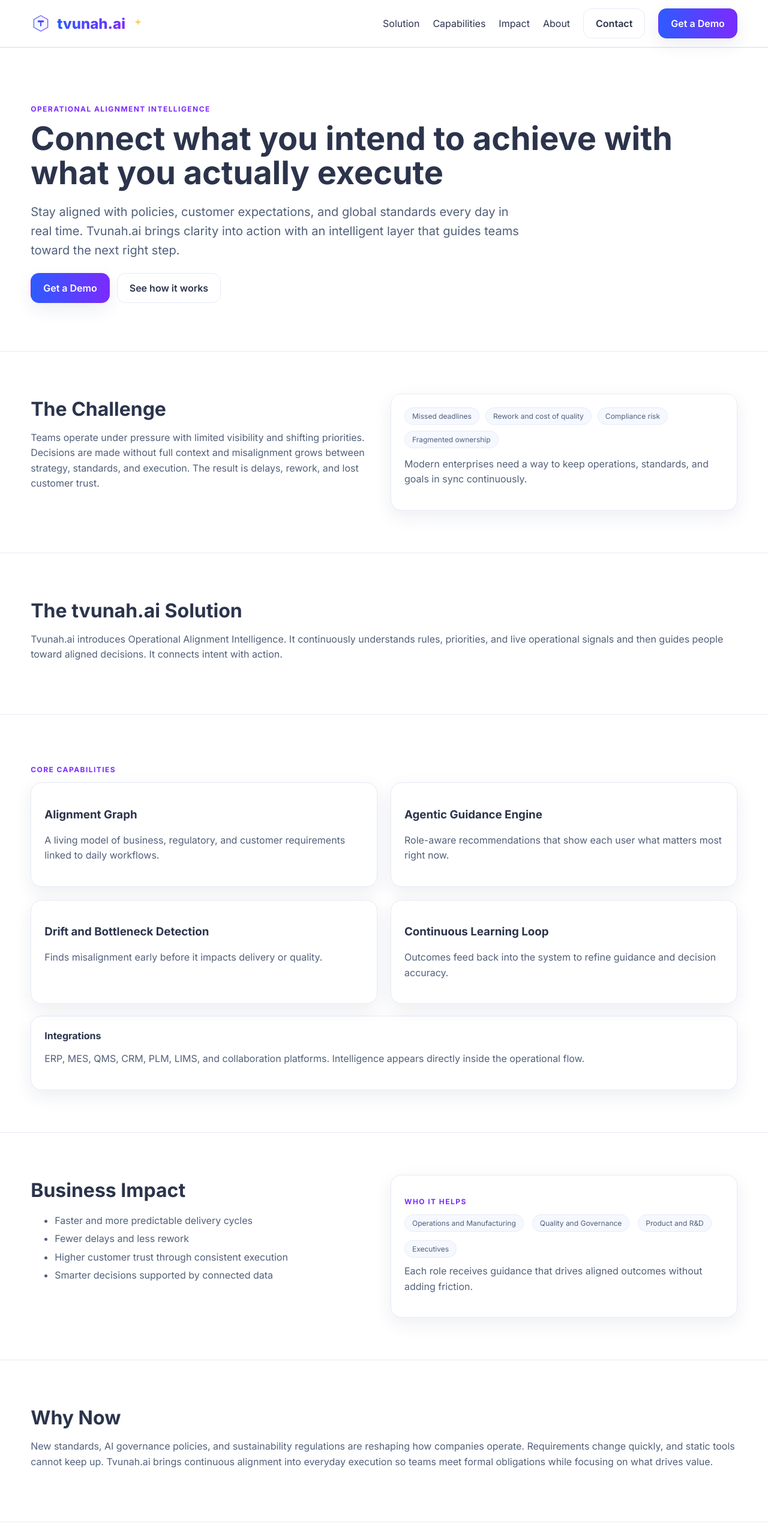
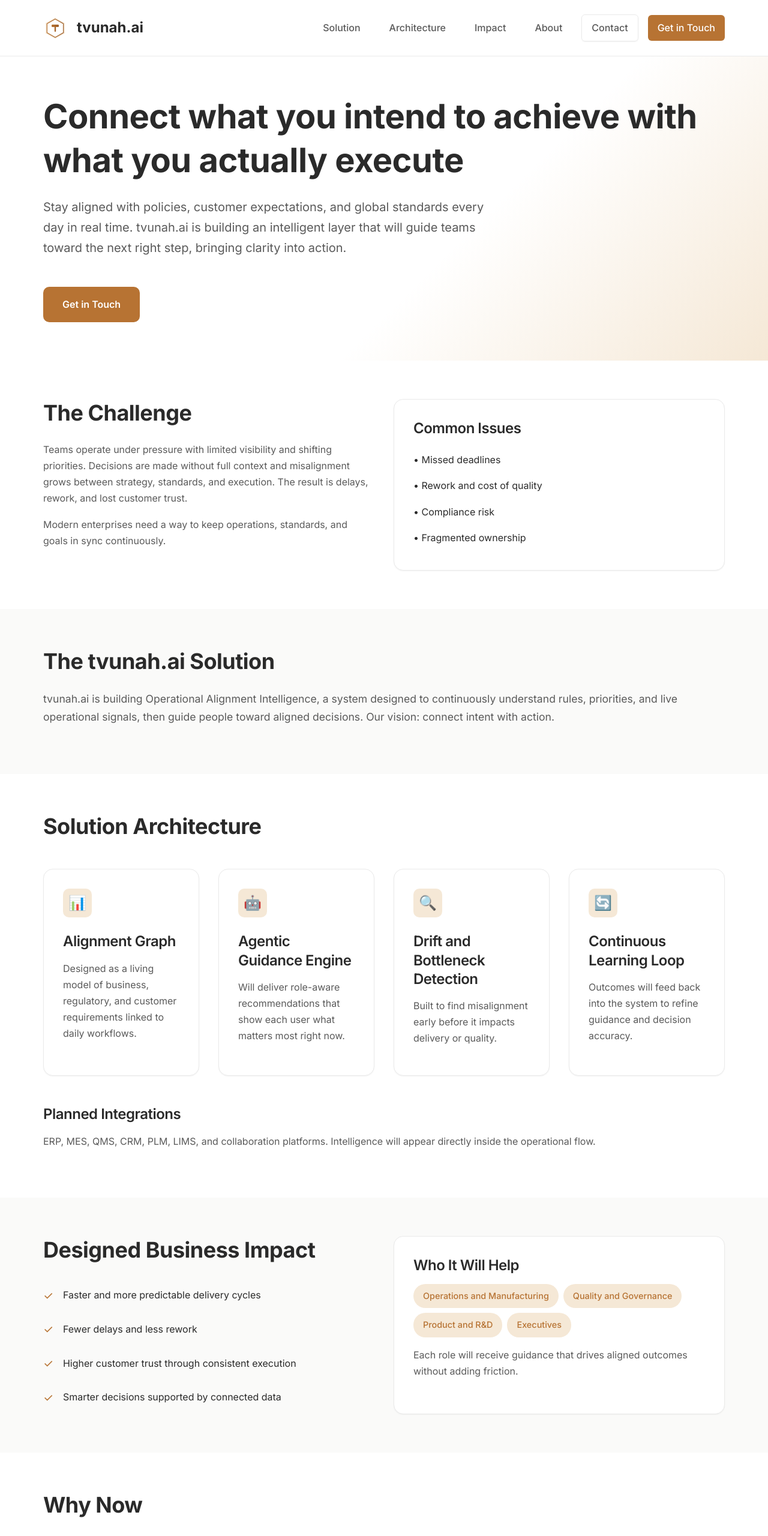
Before and after one commit to bgbg/tvunah.ai, a plain HTML site: page index.html in a window 1280 px wide. Shown: the top 2560 px of the page at 60% size. Drawn offline with Linux system fonts and the light colour scheme.

Commit message:
refactor: consolidate files to index.html and styles.css
- Remove old index.html
- Rename indexv2.html to index.html
- Rename stylesv2.css to styles.css
- Update CSS reference in HTML

```diff
--- a/index.html
+++ b/index.html
@@ -3,236 +3,259 @@
 <head>
   <meta charset="utf-8" />
   <meta name="viewport" content="width=device-width, initial-scale=1" />
-  <title>Tvunah.ai — Clarity in Action</title>
+  <title>tvunah.ai — Clarity in Action</title>
   <link rel="icon" type="image/svg+xml" href="figures/favicon.svg">
-  <link href="https://fonts.googleapis.com/css2?family=Inter:wght@300;400;500;600;700;800&display=swap" rel="stylesheet">
-  <style>
-    :root{
-      /* Brand Palette */
-      --brand-primary-1:#2E5BFF; /* left gradient */
-      --brand-primary-2:#7B2BFF; /* right gradient */
-      --brand-accent:#F9A909;   /* AI accent spark */
-      --ink:#2C344C;            /* text */
-      --ink-2:#51607a;          /* secondary text */
-      --bg:#ffffff;             /* page */
-      --surface:#f6f8ff;        /* soft blocks */
-      --border:#e7ebf7;
-      --ok:#1fb96f; --warn:#efaa00; --err:#e45061;
-      --radius:18px;
-      --shadow:0 10px 30px rgba(25,40,90,.08);
-    }
-    *{box-sizing:border-box}
-    html,body{margin:0;padding:0;background:var(--bg);color:var(--ink);font-family:'Inter',system-ui,-apple-system,Segoe UI,Roboto,Ubuntu,Cantarell,'Helvetica Neue',Arial,'Noto Sans',sans-serif}
-    a{color:inherit;text-decoration:none}
-    img{max-width:100%;display:block}
-    .container{width:min(1200px,92vw);margin-inline:auto}
-    .row{display:flex;gap:28px;flex-wrap:wrap}
-    .btn{padding:14px 20px;border-radius:14px;font-weight:600;border:1px solid transparent;display:inline-flex;align-items:center;gap:10px;transition:.2s}
-    .btn.primary{background:linear-gradient(90deg,var(--brand-primary-1),var(--brand-primary-2));color:white;box-shadow:var(--shadow)}
-    .btn.primary:hover{transform:translateY(-1px)}
-    .btn.ghost{border-color:var(--border);background:#fff;color:var(--ink)}
-    /* Header */
-    header{position:sticky;top:0;background:rgba(255,255,255,.85);backdrop-filter:saturate(180%) blur(12px);border-bottom:1px solid var(--border);z-index:10}
-    .nav{display:flex;align-items:center;justify-content:space-between;padding:14px 0}
-    .nav-links{display:flex;gap:22px;align-items:center}
-    .logo{display:flex;align-items:center;gap:10px;font-weight:800;font-size:24px}
-    .brand-text{background:linear-gradient(90deg,var(--brand-primary-1),var(--brand-primary-2));-webkit-background-clip:text;background-clip:text;color:transparent}
-    /* Hero */
-    .hero{padding:80px 0}
-    .hero h1{font-size:54px;line-height:1.05;margin:10px 0 14px}
-    .hero p.lead{font-size:20px;color:var(--ink-2);max-width:820px}
-    .cta{display:flex;gap:12px;margin-top:22px;flex-wrap:wrap}
-    /* Section */
-    section{padding:70px 0;border-top:1px solid var(--border)}
-    .kicker{letter-spacing:.12em;text-transform:uppercase;font-weight:700;color:var(--brand-primary-2);font-size:12px}
-    h2{font-size:32px;margin:6px 0 16px}
-    p{line-height:1.6}
-    .muted{color:var(--ink-2)}
-    /* Cards */
-    .grid{display:grid;grid-template-columns:repeat(12,1fr);gap:22px}
-    .col-4{grid-column:span 4}
-    .col-6{grid-column:span 6}
-    .col-12{grid-column:span 12}
-    .card{background:#fff;border:1px solid var(--border);border-radius:var(--radius);padding:22px;box-shadow:var(--shadow)}
-    .pill{display:inline-flex;align-items:center;gap:8px;padding:6px 12px;border-radius:999px;border:1px solid var(--border);background:var(--surface);font-size:12px;color:var(--ink-2)}
-    /* Footer */
-    footer{padding:60px 0;border-top:1px solid var(--border);color:var(--ink-2)}
-    /* Responsive */
-    @media (max-width:900px){
-      .grid{grid-template-columns:repeat(6,1fr)}
-      .col-4{grid-column:span 6}
-      .col-6{grid-column:span 6}
-      .hero h1{font-size:40px}
-    }
-  </style>
+  <link href="https://fonts.googleapis.com/css2?family=Inter:wght@300;400;500;600;700;800&display=swap"
+rel="stylesheet">
+  <link rel="stylesheet" href="styles.css">
 </head>
 <body>
-  <header>
-    <div class="container nav">
+  <header class="header">
+    <div class="container">
+      <nav class="nav">
         <div class="logo">
-        <img src="figures/logo.svg" width="34" height="34" alt="Tvunah.ai logo">
-        <span class="brand-text">tvunah.ai</span>
-        <!-- Spark -->
-        <svg width="18" height="18" viewBox="0 0 24 24" aria-hidden="true" style="margin-left:2px">
-          <defs>
-            <radialGradient id="spark" cx="50%" cy="50%" r="60%">
-              <stop offset="0%" stop-color="#FFD777"/>
-              <stop offset="60%" stop-color="var(--brand-accent)"/>
-              <stop offset="100%" stop-color="#E98A00"/>
-            </radialGradient>
-          </defs>
-          <path d="M12 2l1.5 5.2L19 9l-5.5 1.8L12 16l-1.5-5.2L5 9l5.5-1.8L12 2z" fill="url(#spark)"/>
-        </svg>
+          <img src="figures/logo2.svg" alt="tvunah.ai logo">
+          <span>tvunah.ai</span>
         </div>
-      <nav class="nav-links">
-        <a href="#solution">Solution</a>
-        <a href="#capabilities">Capabilities</a>
-        <a href="#impact">Impact</a>
-        <a href="#about">About</a>
-        <a href="#contact" class="btn ghost">Contact</a>
-        <a href="#demo" class="btn primary">Get a Demo</a>
+        <ul class="nav-links">
+          <li><a href="#solution">Solution</a></li>
+          <li><a href="#capabilities">Architecture</a></li>
+          <li><a href="#impact">Impact</a></li>
+          <li><a href="#about">About</a></li>
+          <li><a href="#contact" class="btn btn-secondary">Contact</a></li>
+          <li><a href="mailto:info@tvunah.ai" class="btn btn-primary">Get in Touch</a></li>
+        </ul>
       </nav>
     </div>
   </header>
 
   <main>
-    <!-- Hero -->
+    <!-- Hero Section -->
     <section class="hero">
       <div class="container">
-        <p class="kicker">Operational Alignment Intelligence</p>
         <h1>Connect what you intend to achieve with what you actually execute</h1>
-        <p class="lead">Stay aligned with policies, customer expectations, and global standards every day in real time. Tvunah.ai brings clarity into action with an intelligent layer that guides teams toward the next right step.</p>
-        <div class="cta">
-          <a href="#demo" class="btn primary">Get a Demo</a>
-          <a href="#how" class="btn ghost">See how it works</a>
+        <p class="lead">Stay aligned with policies, customer expectations, and global standards every day in real time.
+tvunah.ai is building an intelligent layer that will guide teams toward the next right step, bringing clarity into action.</p>
+        <div class="hero-actions">
+          <a href="mailto:info@tvunah.ai" class="btn btn-primary">Get in Touch</a>
+
         </div>
       </div>
     </section>
 
-    <!-- Challenge -->
-    <section id="challenge">
-      <div class="container grid">
-        <div class="col-6">
+    <!-- Challenge Section -->
+    <section class="section" id="challenge">
+      <div class="container">
+        <div class="grid grid-2">
+          <div>
             <h2>The Challenge</h2>
-          <p class="muted">Teams operate under pressure with limited visibility and shifting priorities. Decisions are made without full context and misalignment grows between strategy, standards, and execution. The result is delays, rework, and lost customer trust.</p>
+            <p>Teams operate under pressure with limited visibility and shifting priorities. Decisions are made without
+full context and misalignment grows between strategy, standards, and execution. The result is delays, rework, and lost
+customer trust.</p>
+            <p>Modern enterprises need a way to keep operations, standards, and goals in sync continuously.</p>
           </div>
-        <div class="col-6 card">
-          <div class="row" style="gap:10px">
-            <span class="pill">Missed deadlines</span>
-            <span class="pill">Rework and cost of quality</span>
-            <span class="pill">Compliance risk</span>
-            <span class="pill">Fragmented ownership</span>
+          <div class="card">
+            <h3>Common Issues</h3>
+            <ul style="list-style: none; padding: 0;">
+              <li style="padding: 0.5rem 0; border-bottom: 1px solid var(--border-light);">• Missed deadlines</li>
+              <li style="padding: 0.5rem 0; border-bottom: 1px solid var(--border-light);">• Rework and cost of
+quality</li>
+              <li style="padding: 0.5rem 0; border-bottom: 1px solid var(--border-light);">• Compliance risk</li>
+              <li style="padding: 0.5rem 0;">• Fragmented ownership</li>
+            </ul>
           </div>
-          <p style="margin-top:14px" class="muted">Modern enterprises need a way to keep operations, standards, and goals in sync continuously.</p>
         </div>
       </div>
     </section>
 
-    <!-- Solution -->
-    <section id="solution">
+    <!-- Solution Section -->
+    <section class="section section-alt" id="solution">
       <div class="container">
         <h2>The tvunah.ai Solution</h2>
-        <p class="muted">Tvunah.ai introduces Operational Alignment Intelligence. It continuously understands rules, priorities, and live operational signals and then guides people toward aligned decisions. It connects intent with action.</p>
+        <p style="font-size: 1.1rem;">tvunah.ai is building Operational Alignment Intelligence, a
+system designed to continuously understand rules, priorities, and live operational signals, then guide people toward
+aligned decisions. Our vision: connect intent with action.</p>
       </div>
     </section>
 
-    <!-- Capabilities -->
-    <section id="capabilities">
+    <!-- Capabilities Section -->
+    <section class="section" id="capabilities">
       <div class="container">
-        <p class="kicker">Core capabilities</p>
-        <div class="grid">
-          <div class="col-6 card">
+        <h2>Solution Architecture</h2>
+        <div class="feature-grid">
+          <div class="card">
+            <div class="card-icon">📊</div>
             <h3>Alignment Graph</h3>
-            <p class="muted">A living model of business, regulatory, and customer requirements linked to daily workflows.</p>
+            <p>Designed as a living model of business, regulatory, and customer requirements linked to daily workflows.</p>
           </div>
-          <div class="col-6 card">
+          <div class="card">
+            <div class="card-icon">🤖</div>
             <h3>Agentic Guidance Engine</h3>
-            <p class="muted">Role-aware recommendations that show each user what matters most right now.</p>
+            <p>Will deliver role-aware recommendations that show each user what matters most right now.</p>
           </div>
-          <div class="col-6 card">
+          <div class="card">
+            <div class="card-icon">🔍</div>
             <h3>Drift and Bottleneck Detection</h3>
-            <p class="muted">Finds misalignment early before it impacts delivery or quality.</p>
+            <p>Built to find misalignment early before it impacts delivery or quality.</p>
           </div>
-          <div class="col-6 card">
+          <div class="card">
+            <div class="card-icon">🔄</div>
             <h3>Continuous Learning Loop</h3>
-            <p class="muted">Outcomes feed back into the system to refine guidance and decision accuracy.</p>
+            <p>Outcomes will feed back into the system to refine guidance and decision accuracy.</p>
           </div>
         </div>
-        <div class="card" style="margin-top:20px">
-          <strong>Integrations</strong>
-          <p class="muted">ERP, MES, QMS, CRM, PLM, LIMS, and collaboration platforms. Intelligence appears directly inside the operational flow.</p>
+
+        <div class="integrations-section mt-5">
+          <h3>Planned Integrations</h3>
+          <p>ERP, MES, QMS, CRM, PLM, LIMS, and collaboration platforms. Intelligence will appear directly inside the
+operational flow.</p>
         </div>
       </div>
     </section>
 
-    <!-- Impact -->
-    <section id="impact">
-      <div class="container grid">
-        <div class="col-6">
-          <h2>Business Impact</h2>
-          <ul class="muted" style="line-height:1.9">
-            <li>Faster and more predictable delivery cycles</li>
-            <li>Fewer delays and less rework</li>
-            <li>Higher customer trust through consistent execution</li>
-            <li>Smarter decisions supported by connected data</li>
+    <!-- Impact Section -->
+    <section class="section section-alt" id="impact">
+      <div class="container">
+        <div class="grid grid-2">
+          <div>
+            <h2>Designed Business Impact</h2>
+            <ul style="list-style: none; padding: 0;">
+              <li style="padding: 0.75rem 0; border-bottom: 1px solid var(--border-light); display: flex; align-items:
+center;">
+                <span style="color: var(--accent-primary); margin-right: 1rem; font-size: 1.2rem;">✓</span>
+                Faster and more predictable delivery cycles
+              </li>
+              <li style="padding: 0.75rem 0; border-bottom: 1px solid var(--border-light); display: flex; align-items:
+center;">
+                <span style="color: var(--accent-primary); margin-right: 1rem; font-size: 1.2rem;">✓</span>
+                Fewer delays and less rework
+              </li>
+              <li style="padding: 0.75rem 0; border-bottom: 1px solid var(--border-light); display: flex; align-items:
+center;">
+                <span style="color: var(--accent-primary); margin-right: 1rem; font-size: 1.2rem;">✓</span>
+                Higher customer trust through consistent execution
+              </li>
+              <li style="padding: 0.75rem 0; display: flex; align-items: center;">
+                <span style="color: var(--accent-primary); margin-right: 1rem; font-size: 1.2rem;">✓</span>
+                Smarter decisions supported by connected data
+              </li>
             </ul>
           </div>
-        <div class="col-6 card">
-          <p class="kicker">Who It Helps</p>
-          <div class="row" style="gap:14px;margin-top:10px;flex-wrap:wrap">
-            <span class="pill">Operations and Manufacturing</span>
-            <span class="pill">Quality and Governance</span>
-            <span class="pill">Product and R&D</span>
-            <span class="pill">Executives</span>
+          <div class="card">
+            <h3>Who It Will Help</h3>
+            <div style="display: flex; flex-wrap: wrap; gap: 0.5rem; margin: 1rem 0;">
+              <span style="background: var(--accent-light); color: var(--accent-primary); padding: 0.5rem 1rem;
+border-radius: 20px; font-size: 0.9rem; font-weight: 500;">Operations and Manufacturing</span>
+              <span style="background: var(--accent-light); color: var(--accent-primary); padding: 0.5rem 1rem;
+border-radius: 20px; font-size: 0.9rem; font-weight: 500;">Quality and Governance</span>
+              <span style="background: var(--accent-light); color: var(--accent-primary); padding: 0.5rem 1rem;
+border-radius: 20px; font-size: 0.9rem; font-weight: 500;">Product and R&D</span>
+              <span style="background: var(--accent-light); color: var(--accent-primary); padding: 0.5rem 1rem;
+border-radius: 20px; font-size: 0.9rem; font-weight: 500;">Executives</span>
             </div>
-          <p class="muted" style="margin-top:10px">Each role receives guidance that drives aligned outcomes without adding friction.</p>
+            <p>Each role will receive guidance that drives aligned outcomes without adding friction.</p>
+          </div>
         </div>
       </div>
     </section>
 
-    <!-- Why Now -->
-    <section id="why">
+    <!-- Why Now Section -->
+    <section class="section" id="why">
       <div class="container">
         <h2>Why Now</h2>
-        <p class="muted">New standards, AI governance policies, and sustainability regulations are reshaping how companies operate. Requirements change quickly, and static tools cannot keep up. Tvunah.ai brings continuous alignment into everyday execution so teams meet formal obligations while focusing on what drives value.</p>
+        <p style="font-size: 1.1rem;">New standards, AI governance policies, and sustainability
+regulations are reshaping how companies operate. Requirements change quickly, and static tools cannot keep up.
+tvunah.ai is designed to bring continuous alignment into everyday execution so teams can meet formal obligations while
+focusing on what drives value.</p>
       </div>
     </section>
 
-    <!-- About / Vision -->
-    <section id="about">
-      <div class="container grid">
-        <div class="col-6">
-          <h2>Vision</h2>
-          <p class="muted">To make operational alignment an intelligent capability that helps companies move faster, improve quality, and earn trust through flawless execution.</p>
+    <!-- About Section with Team -->
+    <section class="section section-alt" id="about">
+      <div class="container">
+        <h2>About</h2>
+        <p style="font-size: 1.1rem; margin-bottom: 3rem;">Our vision
+is to make operational alignment an intelligent capability that helps companies move faster, improve quality, and earn
+trust through flawless execution. We build technology that turns complexity into clarity and gives every organization a
+smarter way to stay aligned with what matters.</p>
+
+        <!--
+        <div class="team-vertical">
+          <div class="team-member">
+            <img src="figures/leon-pirogovsky.jpeg" alt="Leon Pirogovsky" class="team-photo">
+            <h3>Leon Pirogovsky</h3>
+            <div class="team-role">CEO</div>
+            <div class="team-bio">
+              <p>CEO of tvunah.ai with 17+ years of executive leadership experience in startups and global
+corporations. Expert in strategy, business development, and operational excellence for quality and compliance
+solutions.</p>
             </div>
-        <div class="col-6 card">
-          <h3>About Tvunah.ai</h3>
-          <p class="muted">Tvunah means wisdom in Hebrew. We build technology that turns complexity into clarity and gives every organization a smarter way to stay aligned with what matters.</p>
           </div>
+
+          <div class="team-member">
+            <img src="figures/haim-nassir.jpeg" alt="Haim Nassir" class="team-photo">
+            <h3>Haim Nassir</h3>
+            <div class="team-role">Chief Compliance Officer</div>
+            <div class="team-bio">
+              <p>Quality and compliance leader with 20+ years of experience ensuring regulatory compliance in Tech and
+Life Sciences. Expert in AI ISO 42001 certification and international quality regulations including ISO 27001, ISO
+13485, and CSV/ERES 21 CFR Part 11.</p>
+            </div>
+          </div>
+
+          <div class="team-member">
+            <img src="figures/boris-gorelik.jpeg" alt="Boris Gorelik, PhD" class="team-photo">
+            <h3>Boris Gorelik, PhD</h3>
+            <div class="team-role">CTO</div>
+            <div class="team-bio">
+              <p>Data scientist and algorithm developer with 20+ years of experience solving data-intense problems.
+Expert in transforming complex data into actionable insights and building intelligent systems for operational
+excellence.</p>
+            </div>
+          </div>
+        </div>
+        -->
       </div>
     </section>
 
-    <!-- CTA -->
-    <section id="demo">
-      <div class="container card" style="text-align:center">
+    <!-- CTA Section -->
+    <section class="section" id="demo">
+      <div class="container">
+        <div class="card" >
           <h2>Ready to Turn Clarity Into Action</h2>
-        <p class="muted">See Tvunah.ai in your environment and learn how quickly alignment improves outcomes.</p>
-        <div class="cta" style="justify-content:center">
-          <a href="mailto:info@tvunah.ai" class="btn primary">Request a demo</a>
-          <a href="#capabilities" class="btn ghost">Explore capabilities</a>
+          <p>Learn how tvunah.ai will work in your environment and discover how alignment intelligence can improve outcomes.</p>
+          <div class="hero-actions">
+            <a href="mailto:info@tvunah.ai" class="btn btn-primary">Get in Touch</a>
+            <a href="#capabilities" class="btn btn-secondary">Explore Architecture</a>
+          </div>
         </div>
       </div>
     </section>
   </main>
 
-  <footer id="contact">
-    <div class="container row" style="justify-content:space-between;align-items:center">
+  <footer class="footer" id="contact">
+    <div class="container">
+      <div class="footer-content">
+        <div class="footer-section">
           <div class="logo">
-        <img src="figures/logo.svg" width="26" height="26" alt="Tvunah.ai logo">
-        <span class="brand-text" style="font-size:18px">tvunah.ai</span>
+            <img src="figures/logo2.svg" alt="tvunah.ai logo" style="width: 32px; height: 32px;">
+            <span style="color: white;">tvunah.ai</span>
           </div>
-      <div>
-        <a href="mailto:info@tvunah.ai">info@tvunah.ai</a>
+          <p>Operational Alignment Intelligence for modern enterprises.</p>
+        </div>
+        <div class="footer-section">
+          <h4>Contact</h4>
+          <p><a href="mailto:info@tvunah.ai">info@tvunah.ai</a></p>
+        </div>
+        <div class="footer-section">
+          <h4>Solution</h4>
+          <p><a href="#capabilities">Architecture</a></p>
+          <p><a href="#impact">Business Impact</a></p>
+          <p><a href="mailto:info@tvunah.ai">Get in Touch</a></p>
+        </div>
+      </div>
+      <div class="footer-bottom">
+        <p>&copy; 2025 tvunah.ai. All rights reserved.</p>
       </div>
     </div>
   </footer>
```
Also changed, not shown: indexv2.html (deleted, +0 -263 lines), styles.css (renamed from stylesv2.css). Lines whose indentation alone changed are shown as unchanged.
